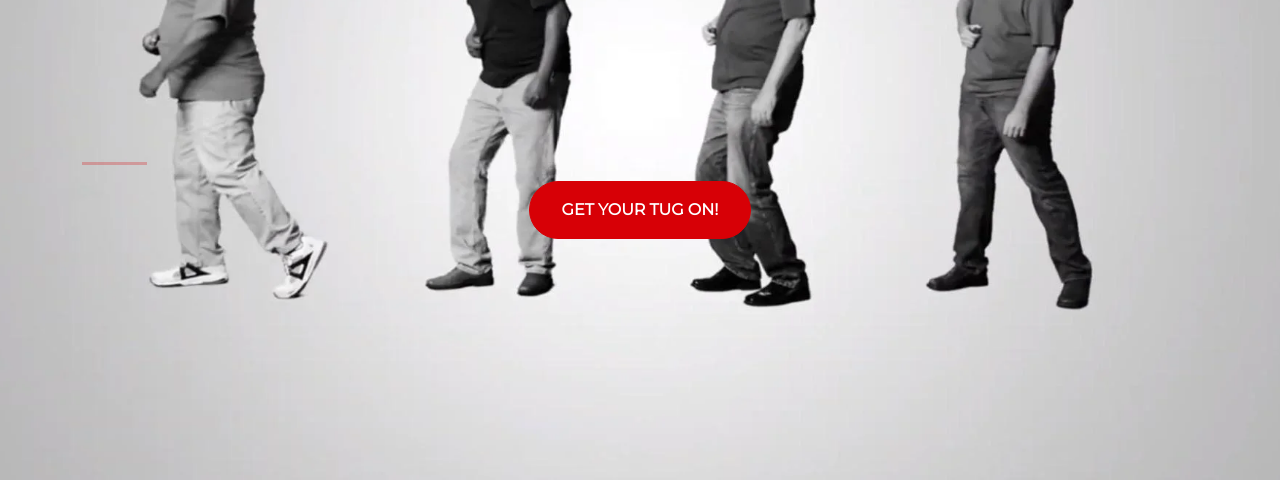
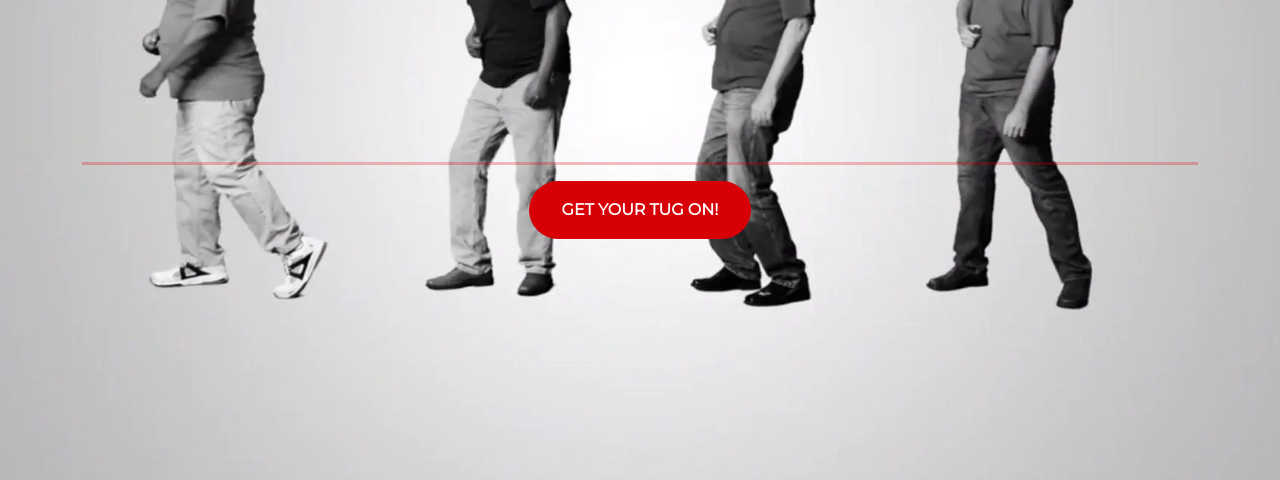
Before and after one commit to katelynjco/tc-tuggers, a plain HTML site: page index.html in a window 1280 px wide. Shown: the part 320-800 px from the top of the page. Drawn offline with nearby package versions, Linux system fonts and the light colour scheme.

Commit message:
Update style.css

```diff
--- a/style.css
+++ b/style.css
@@ -15,7 +15,7 @@ section {
 hr {
   border-width: 3px;
   border-color: #D70006;
-  max-width: 65px;
+  width: 100%;
 }
 
 h1 {
```
